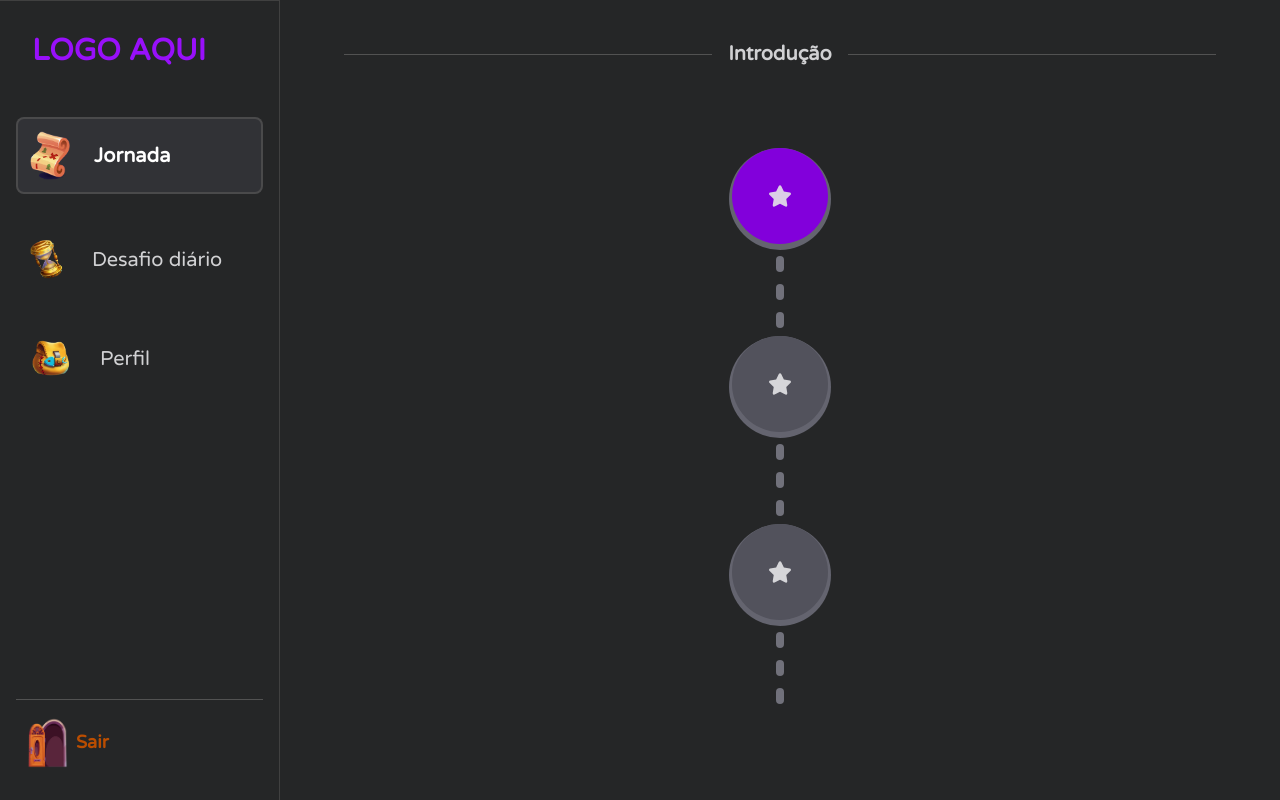
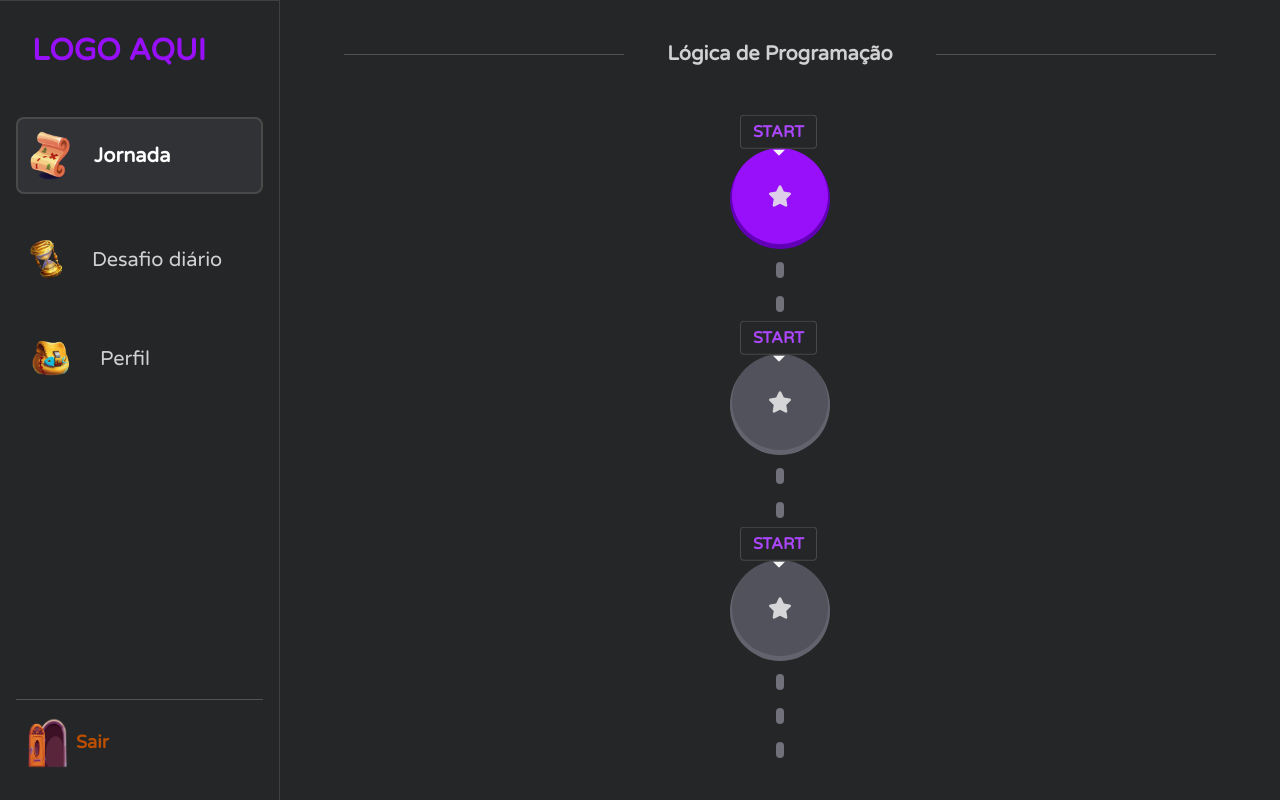
Before and after one commit to Leandro-MFarias/projeto-mais-prati, a React (Vite) app: page / in a window 1280 px wide. Built offline with nearby package versions, Linux system fonts and the light colour scheme.

Commit message:
style: add animate arrow on buttons

```diff
--- a/src/_components/journey.jsx
+++ b/src/_components/journey.jsx
@@ -1,6 +1,7 @@
 // import { Star } from "lucide-react";
 import { FaStar } from "react-icons/fa6";
 import exercises from "../service/exercises.json";
+import { MessageCircle, MessageSquare, MessageSquareText } from "lucide-react";
 
 export function Journey() {
   return (
@@ -8,7 +9,9 @@ export function Journey() {
       {/* HEADER OF SECTION */}
       <div className="flex w-full items-center space-x-4 px-16">
         <div className="h-[1px] w-full bg-neutral-600" />
-        <p className="text-xl font-bold">Introdução</p>
+        <p className="w-full text-center text-xl font-bold">
+          Lógica de Programação
+        </p>
         <div className="h-[1px] w-full bg-neutral-600" />
       </div>
 
@@ -17,15 +20,20 @@ export function Journey() {
         {exercises.map((exerciseGroup) => (
           <div
             key={exerciseGroup[0].id}
-            className="flex flex-col items-center space-y-3"
+            className="flex flex-col items-center space-y-4.5"
           >
-            <div>
+            <div className="relative">
               <button
-                className={`btn-exercise relative flex h-24 w-24 cursor-pointer items-center justify-center rounded-full ${exerciseGroup[0].completed === true ? "bg-purple-700" : "bg-zinc-600"}`}
+                className={`relative flex h-24 w-24 cursor-pointer items-center justify-center rounded-full ${exerciseGroup[0].completed === true ? "btn-todo bg-purple-600" : "btn-block bg-zinc-600"}`}
               >
                 <FaStar className="text-2xl" />
-                {/* <div className="absolute bottom-0 h-10 w-10 bg-zinc-100" /> */}
               </button>
+              <div className="absolute">
+                <div className="relative inline-block translate-x-2 -translate-y-32 animate-bounce rounded border border-neutral-600/80 bg-[#252627] px-3 py-1 font-bold text-purple-500">
+                  START
+                  <div className="absolute -bottom-2 left-1/2 h-0 w-0 -translate-x-1/2 transform border-t-6 border-r-6 border-l-6 border-t-neutral-100 border-r-transparent border-l-transparent"></div>
+                </div>
+              </div>
             </div>
             <div className="h-4 w-2 rounded-full bg-zinc-500" />
             <div className="h-4 w-2 rounded-full bg-zinc-500" />
--- a/src/index.css
+++ b/src/index.css
@@ -1,8 +1,7 @@
-@import url('https://fonts.googleapis.com/css2?family=Varela+Round&display=swap');
+@import url("https://fonts.googleapis.com/css2?family=Varela+Round&display=swap");
 
 @import "tailwindcss";
 @import "tw-animate-css";
-
 
 @custom-variant dark (&:is(.dark *));
 
@@ -119,18 +118,50 @@
   }
   body {
     @apply bg-background text-foreground;
-    font-family: 'Varela Round', sans-serif;
-    color: #e4e4e7E6;
+    font-family: "Varela Round", sans-serif;
+    color: #e4e4e7e6;
     background-color: #252627;
   }
 }
 
-.btn-exercise {
-  box-shadow: 0px 3px 0px 3px rgba(107, 107, 119, 0.9);
-  transition: box-shadow 0.3s ease, transform 0.3s ease;
+.btn-block {
+  box-shadow: 0px 3px 0px 2px rgba(107, 107, 119, 0.9);
+  transition:
+    box-shadow 0.3s ease,
+    transform 0.3s ease;
 }
 
-.btn-exercise:active {
-  box-shadow: 0 0 0 rgba(107, 107, 119, 0.9), inset 0px 0px 3px rgba(107, 107, 119, 0.9);
+.btn-block:active {
+  box-shadow:
+    0 0 0 rgba(107, 107, 119, 0.9),
+    inset 0px 0px 3px rgba(107, 107, 119, 0.9);
   transform: translate(6px, 6px);
 }
+
+.btn-completed {
+  box-shadow: 0px 3px 0px 2px rgba(93, 143, 17, 1);
+  transition:
+    box-shadow 0.3s ease,
+    transform 0.3s ease;
+}
+
+.btn-completed:active {
+  box-shadow:
+    0 0 0 rgba(93, 143, 17, 1),
+    inset 0px 0px 3px rgba(93, 143, 17, 1);
+  transform: translate(6px, 6px);
+}
+
+.btn-todo {
+  box-shadow: 0px 3px 0px 2px rgba(97, 0, 182, 1);
+  transition:
+    box-shadow 0.3s ease,
+    transform 0.3s ease;
+}
+
+.btn-todo:active {
+  box-shadow:
+    0 0 0 rgba(97, 0, 182, 1),
+    inset 0px 0px 3px rgba(97, 0, 182, 1);
+  transform: translate(6px, 6px);
+}
```
